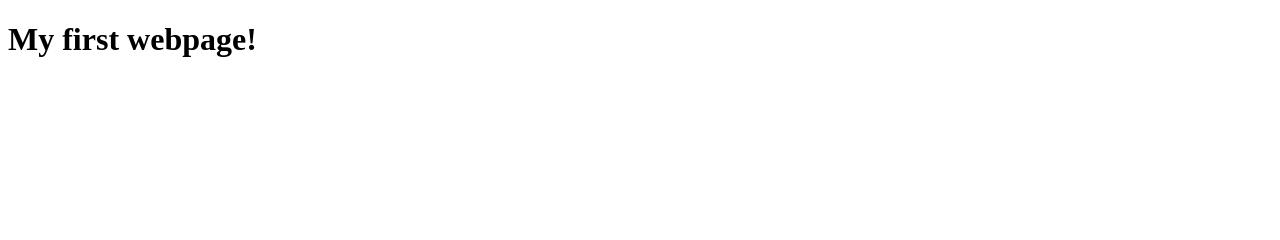
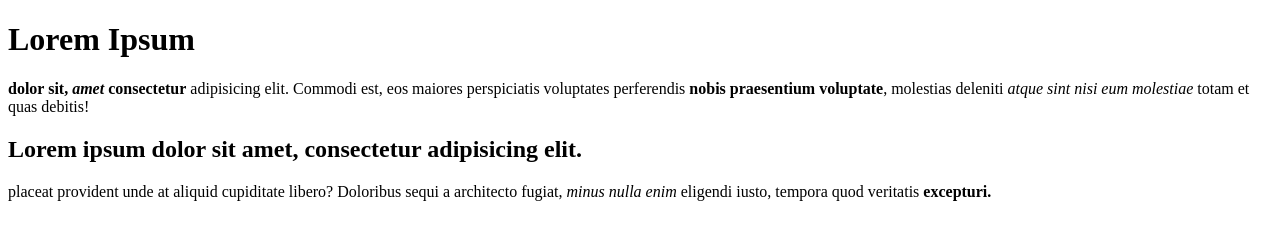
Before and after one commit to ethinol/my-first-website, a plain HTML site: page index.html in a window 1280 px wide. Drawn offline with Linux system fonts and the light colour scheme.

Commit message:
Adding headers, paragraphs, bold, and italics to index.

```diff
--- a/index.html
+++ b/index.html
@@ -1,11 +1,25 @@
 <!DOCTYPE html>
 <html lang="en">
+
 <head>
     <meta charset="UTF-8">
     <meta name="viewport" content="width=device-width, initial-scale=1.0">
-    <title>Document</title>
+    <title>My first website!</title>
 </head>
+
 <body>
-    <h1>My first webpage!</h1>
+    <h1>Lorem Ipsum</h1>
+
+    <p><strong>dolor sit, <em>amet</em> consectetur</strong> adipisicing elit. Commodi est,
+    eos maiores perspiciatis voluptates perferendis <strong> nobis praesentium
+    voluptate</strong>, molestias deleniti <em>atque sint nisi eum molestiae</em> totam et quas debitis!</p>
+
+    <h2>Lorem ipsum dolor sit amet, consectetur adipisicing elit.</h2>
+
+    <p>placeat provident unde at aliquid cupiditate libero? Doloribus
+    sequi a architecto fugiat, <em>minus nulla enim</em> eligendi iusto, tempora
+    quod veritatis <strong>excepturi.</strong><p>
+
 </body>
+
 </html>
```
